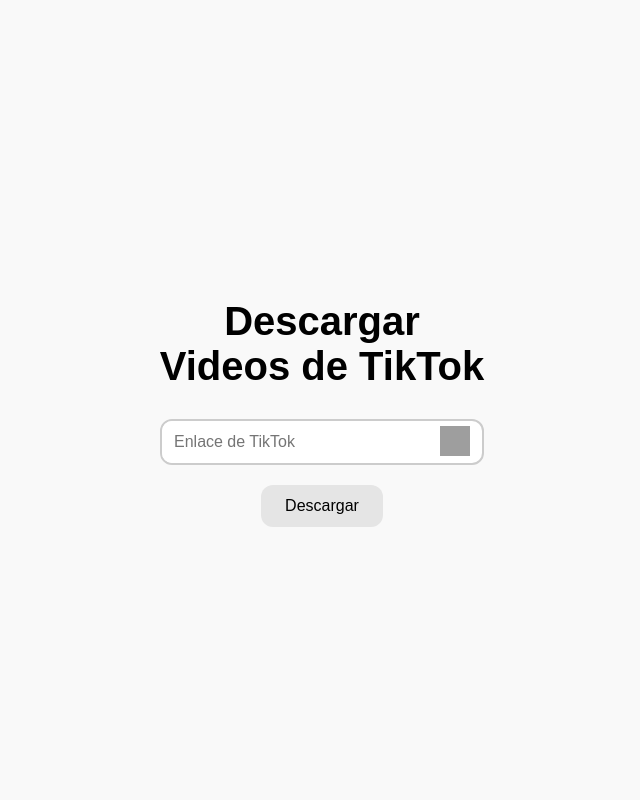
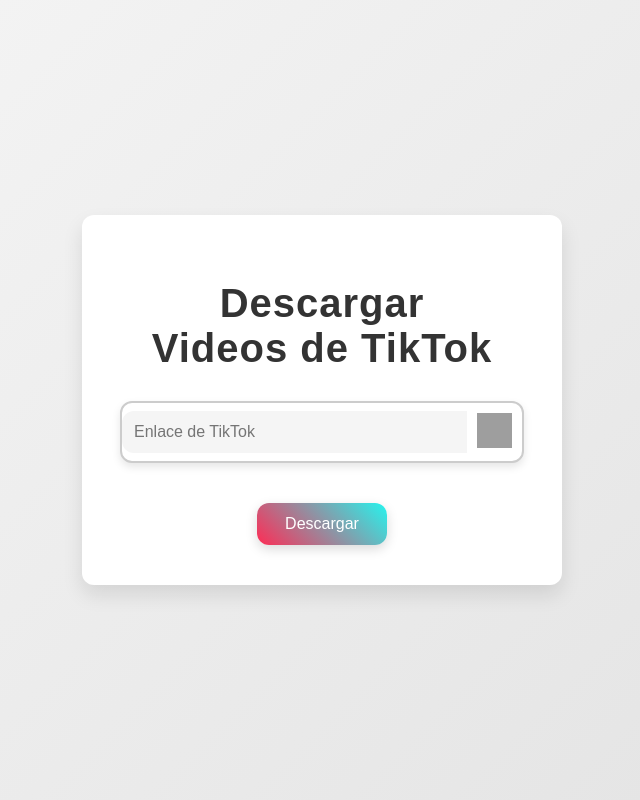
Before and after one commit to Miguel8pp/king-ghost, a Flask app: page /tiktok in a window 1280 px wide. Shown: the whole page, without its empty margins (318-958 px from the left). Run offline with Flask 3, Linux system fonts and the light colour scheme; parts of the project's set-up code (start-up, migrations or seed data) failed here and were passed over; some libraries are stand-ins or nearby versions; grey boxes are pictures that could not be loaded.

Commit message:
mejoras con tik tok

```diff
--- a/app.py
+++ b/app.py
@@ -19,6 +19,10 @@
 from urllib.parse import urlparse, parse_qs
 import traceback
 import uuid
+import tempfile
+import shutil
+from urllib.parse import unquote_plus
+import re
 
 
 
@@ -763,50 +767,50 @@
     return render_template("instrucciones.html", sistema=sistema)
 
 
+
 DOWNLOAD_FOLDER = "downloads"
 os.makedirs(DOWNLOAD_FOLDER, exist_ok=True)
 
 @app.route('/youtube')
-def youdwl():
+def ytb():
     return render_template("youtube.html")
-
 
 @app.route('/download', methods=['POST'])
 def download():
-    url = request.form.get('url')
-    media_type = request.form.get('type')
+    url = request.form['url']
+    download_type = request.form['type']
 
-    if not url:
-        return "<h1>Error:</h1><p>No se proporcionó una URL</p>"
+    # Crear una carpeta temporal para la descarga
+    tmp_dir = tempfile.mkdtemp(dir=DOWNLOAD_FOLDER)
+    output_template = os.path.join(tmp_dir, "%(title)s.%(ext)s")
 
-    unique_id = str(uuid.uuid4())  # evita conflictos de nombre
-
-    # Configuración base de yt-dlp
-    ydl_opts = {
-        'outtmpl': f'{DOWNLOAD_FOLDER}/{unique_id}.%(ext)s',
-        'quiet': True,
-        'format': 'bestaudio/best' if media_type == 'audio' else 'bestvideo+bestaudio/best',
-        'merge_output_format': 'mp4' if media_type == 'video' else 'mp3',
-        'postprocessors': []
-    }
-
-    if media_type == 'audio':
-        ydl_opts['postprocessors'].append({
-            'key': 'FFmpegExtractAudio',
-            'preferredcodec': 'mp3',
-            'preferredquality': '192'
-        })
+    # Comando yt-dlp para descargar el video o audio
+    ytdlp_cmd = [
+        "yt-dlp",
+        "-f",
+        "bestaudio" if download_type == "audio" else "bestvideo+bestaudio",
+        "-o",
+        output_template,
+        url
+    ]
 
     try:
-        with yt_dlp.YoutubeDL(ydl_opts) as ydl:
-            info = ydl.extract_info(url, download=True)
-            filename = ydl.prepare_filename(info)
-            if media_type == 'audio':
-                filename = os.path.splitext(filename)[0] + '.mp3'
-            return send_file(filename, as_attachment=True)
-    except Exception as e:
-        traceback.print_exc()
-        return f"<h1>Error:</h1><pre>{str(e)}</pre>"
+        # Ejecutar el comando yt-dlp
+        subprocess.run(ytdlp_cmd, check=True)
+        # Obtener el archivo descargado
+        files = os.listdir(tmp_dir)
+        file_path = os.path.join(tmp_dir, files[0]) if files else None
+
+        if file_path:
+            # Enviar el archivo descargado al usuario
+            return send_file(file_path, as_attachment=True)
+        else:
+            return "No se pudo encontrar el archivo descargado."
+    except subprocess.CalledProcessError as e:
+        return f"Ocurrió un error al descargar el video: {str(e)}"
+    finally:
+        # Limpiar la carpeta temporal después de la descarga
+        shutil.rmtree(tmp_dir, ignore_errors=True)
 
 @app.route('/tiktok')
 def tiktok_page():
@@ -849,7 +853,6 @@
         traceback.print_exc()
         return f"<h1>Error:</h1><pre>{str(e)}</pre>"
 
-
 # Ejecutar la aplicación
 if __name__ == '__main__':
     app.run(debug=True)
--- a/static/tiktok.css
+++ b/static/tiktok.css
@@ -1,24 +1,44 @@
+/* Estilos generales del body y la página */
 body {
     margin: 0;
     padding: 0;
     font-family: 'Arial', sans-serif;
-    background-color: #f9f9f9;
+    background: linear-gradient(135deg, #f6f6f6, #e2e2e2);
     display: flex;
     justify-content: center;
     align-items: center;
     height: 100vh;
+    color: #333;
 }
 
+/* Contenedor principal */
 .container {
+    background-color: #fff;
+    border-radius: 12px;
+    box-shadow: 0 10px 20px rgba(0, 0, 0, 0.1);
+    padding: 40px;
     text-align: center;
+    width: 90%;
+    max-width: 400px;
 }
 
+/* Estilo del encabezado */
 h1 {
     font-size: 2.5rem;
-    color: #000;
+    color: #333;
     margin-bottom: 30px;
+    font-weight: 700;
+    letter-spacing: 1px;
 }
 
+/* Estilo del formulario */
+form {
+    display: flex;
+    flex-direction: column;
+    align-items: center;
+}
+
+/* Estilo para el grupo de entrada */
 .input-group {
     display: flex;
     justify-content: center;
@@ -26,36 +46,58 @@
     border: 2px solid #ccc;
     border-radius: 12px;
     overflow: hidden;
-    width: 320px;
-    margin: 0 auto 20px;
+    width: 100%;
+    margin-bottom: 20px;
     background-color: #fff;
+    box-shadow: 0 4px 8px rgba(0, 0, 0, 0.1);
 }
 
+/* Estilo del campo de entrada */
 .input-group input {
+
     flex: 1;
     padding: 12px;
     font-size: 1rem;
     border: none;
     outline: none;
+    border-radius: 12px 0 0 12px;
+    background-color: #f5f5f5;
 }
 
+/* Estilo del botón de YouTube (o TikTok) */
 .youtube-btn {
     background-color: transparent;
     border: none;
-    padding: 0 12px;
+    padding: 10px;
     cursor: pointer;
+    border-radius: 0 12px 12px 0;
 }
 
 .youtube-btn img {
-    width: 30px;
-    height: 30px;
+    width: 35px;
+    height: 35px;
 }
 
+/* Estilo del botón de descarga */
 .download-btn {
-    padding: 12px 24px;
+    padding: 12px 28px;
     font-size: 1rem;
-    background-color: #e5e5e5;
+    background: linear-gradient(45deg, #fe2c55, #25f4ee);
+    color: white;
     border: none;
     border-radius: 12px;
     cursor: pointer;
+    box-shadow: 0 4px 12px rgba(0, 0, 0, 0.15);
+    transition: all 0.3s ease;
+    margin-top: 20px;
 }
+
+.download-btn:hover {
+    filter: brightness(1.1);
+    transform: scale(1.05);
+}
+
+/* Añadido un poco de espacio entre los botones */
+.download-btn:focus, .youtube-btn:focus {
+    outline: none;
+}
```
Also changed, not shown: 1 other file.
